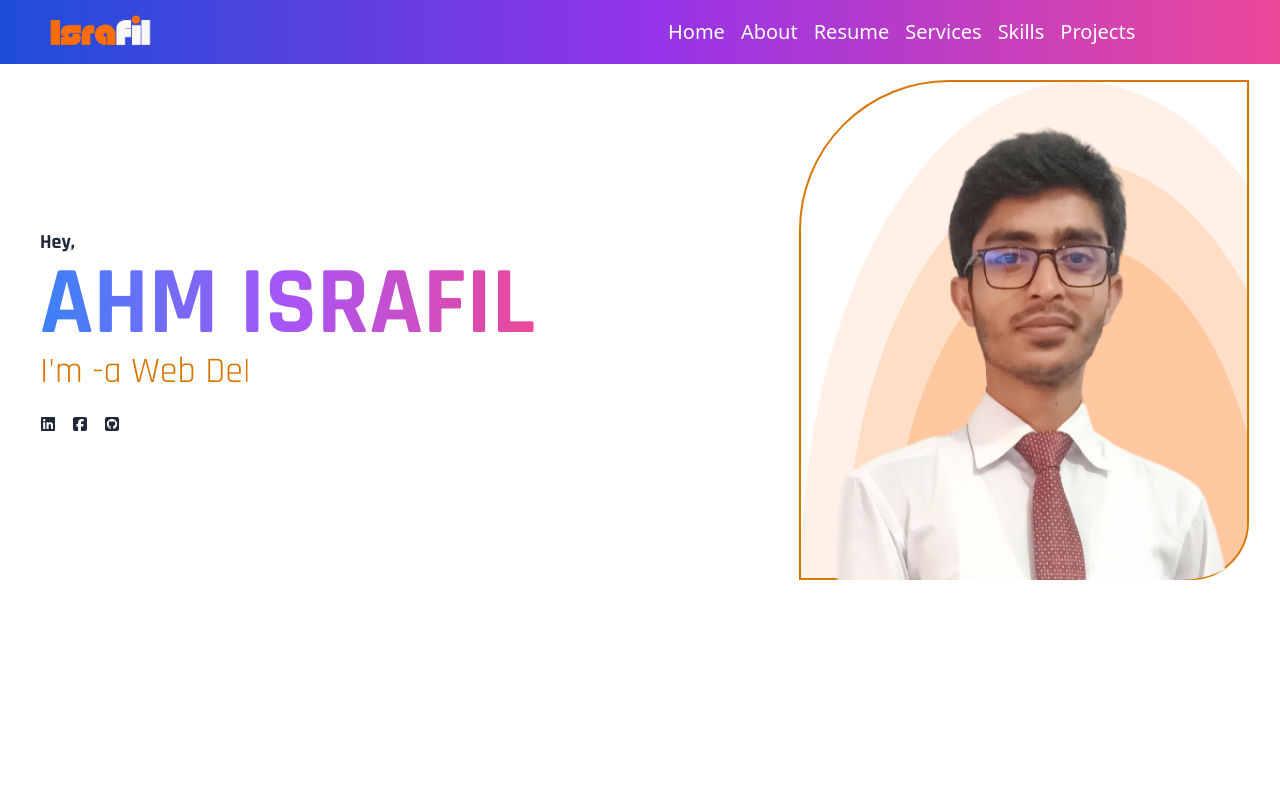
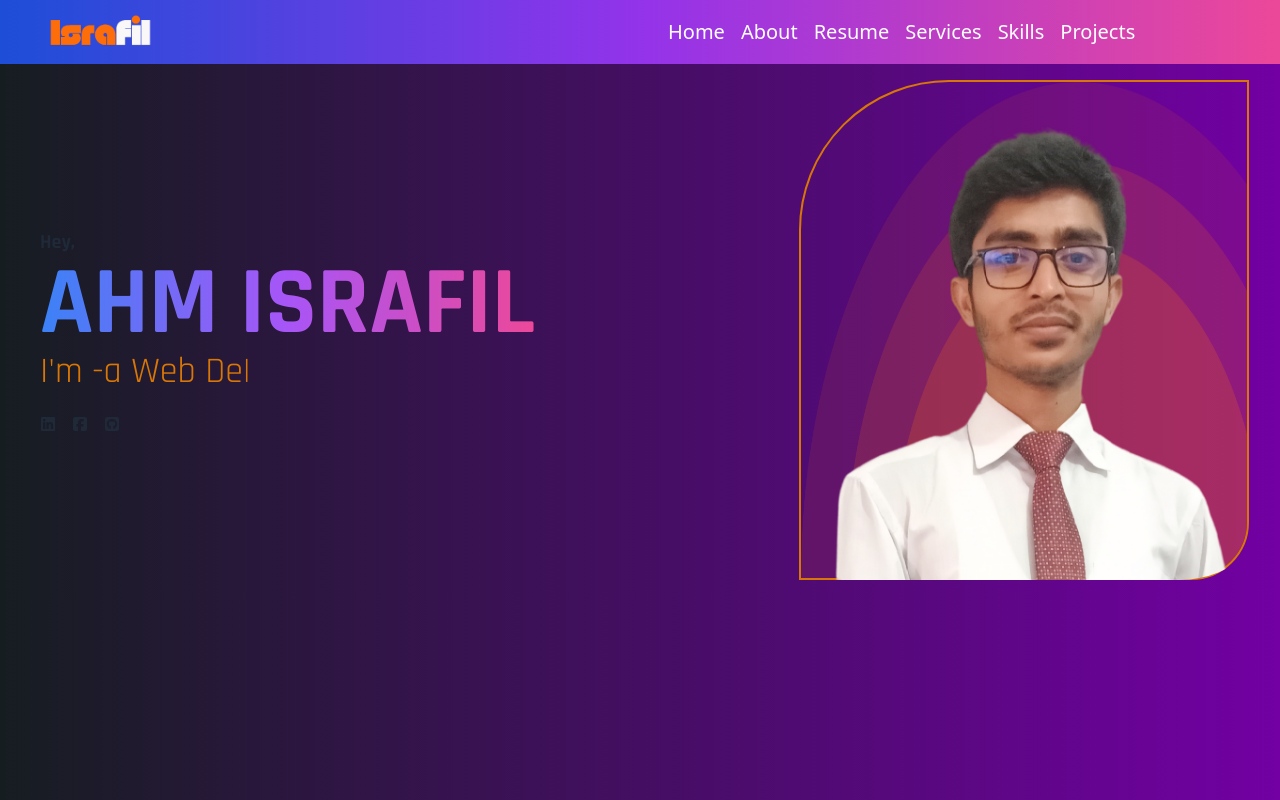
Before and after one commit to ahmisrafil/portfolio, a React (Vite) app: page / in a window 1280 px wide. Built offline with nearby package versions, Linux system fonts and the light colour scheme.

Commit message:
banner completed

```diff
--- a/src/index.css
+++ b/src/index.css
@@ -7,5 +7,6 @@
 @layer base {
     html {
         font-family: 'Rajdhani', sans-serif;
+        background: linear-gradient(to right, #161d21, #7200a3);
     }
   }
```
